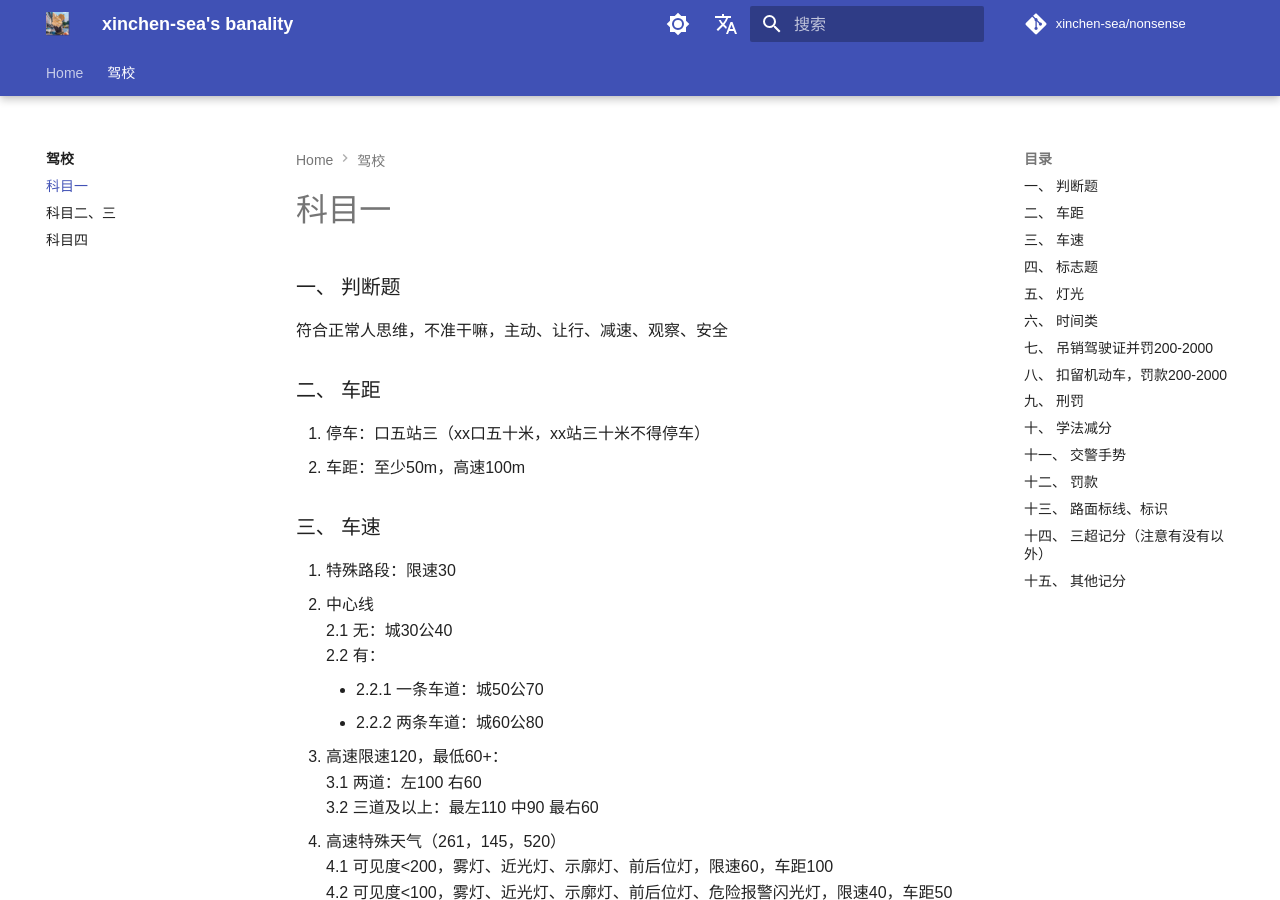
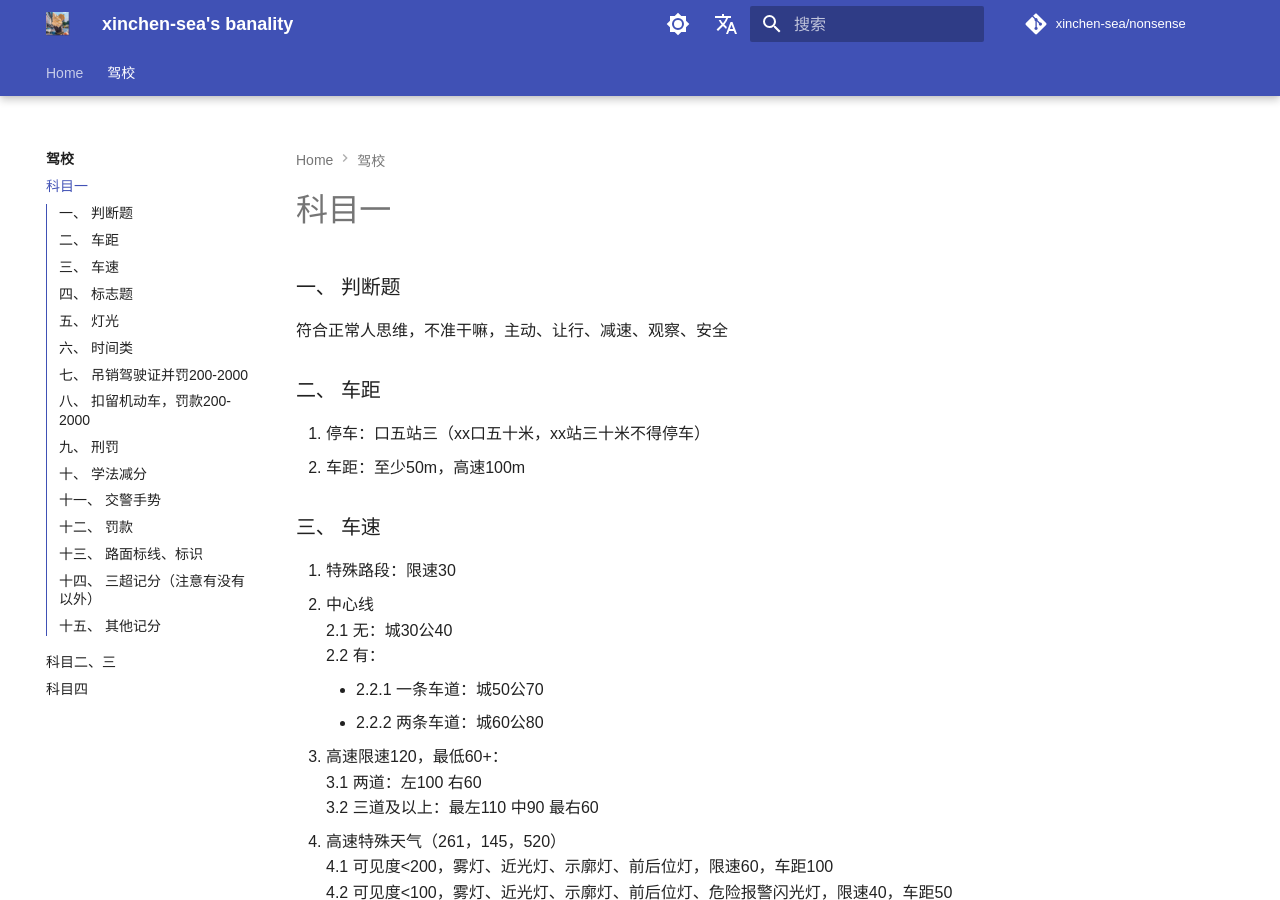
Before and after one commit to xinchen-sea/xinchen-sea.github.io, an MkDocs documentation site: the page built from docs/drivinglicense/object1.md, in a window 1280 px wide and 900 px high. Built offline with MkDocs 1.6.1 and Material for MkDocs 9.7.7, drawn with Linux system fonts in a browser that asks for light colours; some web fonts are replaced; plug-ins that fetch from the network failed and are left out; comment, search, counter and statistics services are not loaded.

Commit message:
Update mkdocs.yml

```diff
--- a/mkdocs.yml
+++ b/mkdocs.yml
@@ -78,6 +78,7 @@ theme:
     - navigation.instant.progress  # 进度指示条
     - navigation.tracking          # 锚点追踪
     - toc.follow                   # 锚点跟随
+    - toc.integrate                # 目录混合
     - navigation.tabs              # 导航选项卡
     - navigation.tabs.sticky       # 选项卡固定
     - navigation.expand            # 导航拓展，默认展开可折叠字部份
```
